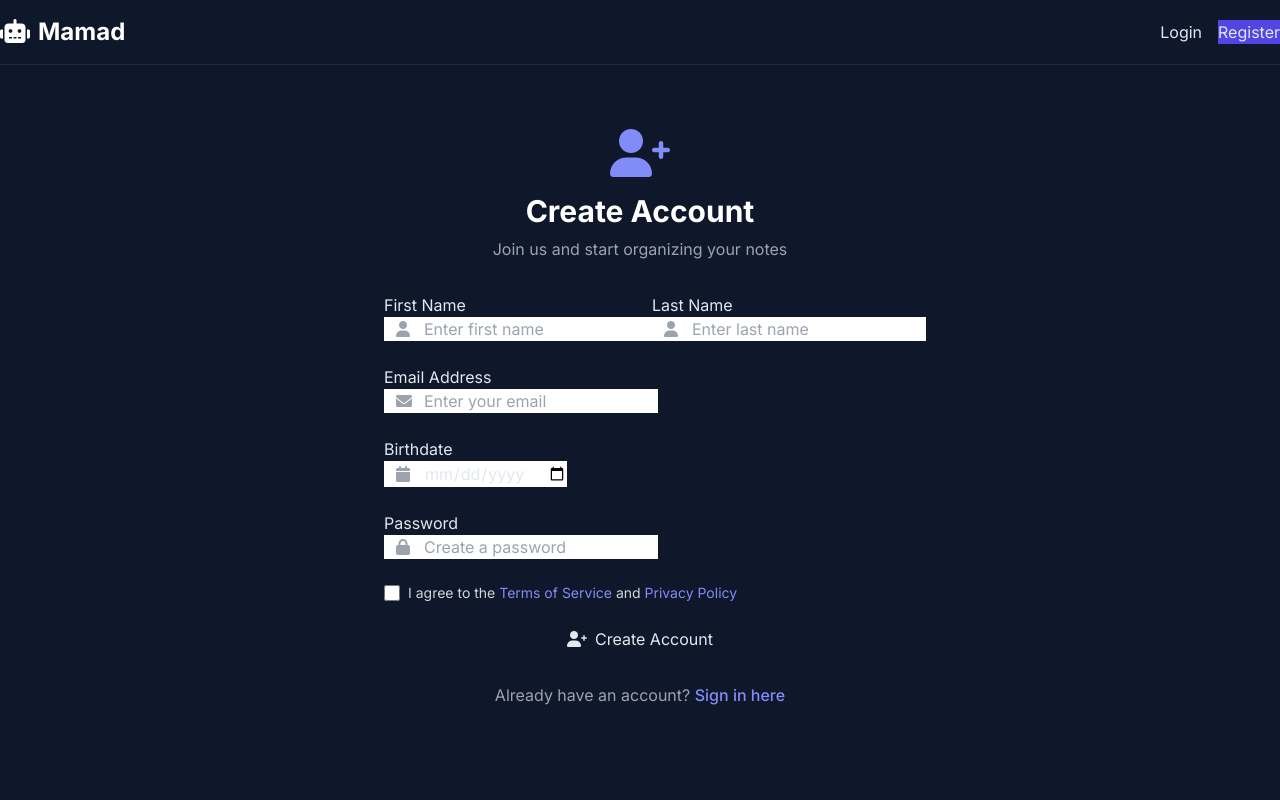
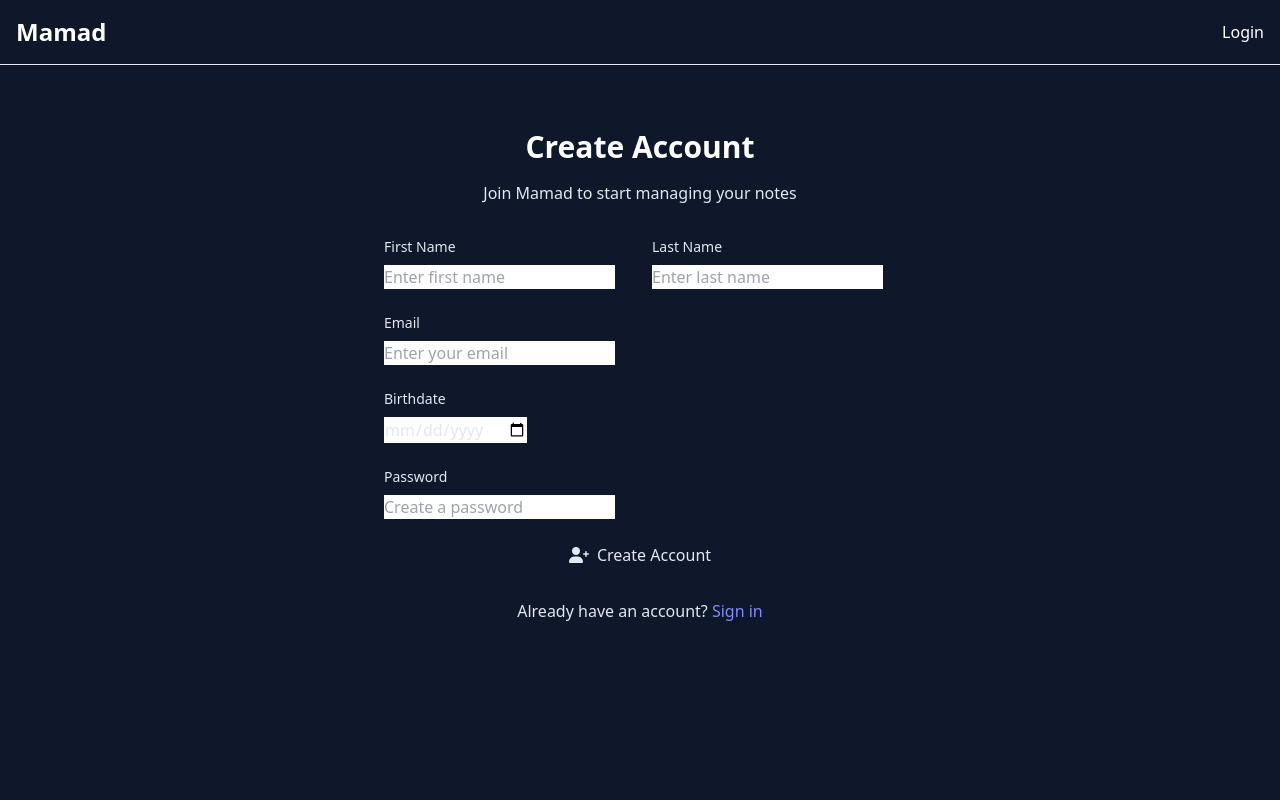
Before and after one commit to AlisaLC/personal-assistant, a FastAPI app: page /register in a window 1280 px wide. Run offline with FastAPI, Linux system fonts and the light colour scheme; parts of the project's set-up code (start-up, migrations or seed data) failed here and were passed over.

Commit message:
ui redesign

```diff
--- a/templates/base.html
+++ b/templates/base.html
@@ -6,75 +6,57 @@
     <title>{% block title %}Mamad{% endblock %}</title>
     <link href="https://cdn.jsdelivr.net/npm/tailwindcss@2.2.19/dist/tailwind.min.css" rel="stylesheet">
     <link href="https://cdnjs.cloudflare.com/ajax/libs/font-awesome/6.0.0/css/all.min.css" rel="stylesheet">
-    <link href="https://fonts.googleapis.com/css2?family=Inter:wght@400;500;600;700&display=swap" rel="stylesheet">
     <style>
         body {
             background-color: #0f172a;
             color: #e2e8f0;
-            font-family: 'Inter', sans-serif;
         }
         .nav-link {
             @apply px-4 py-2 rounded-lg text-sm font-medium transition-all duration-200;
         }
         .nav-link:hover {
-            @apply bg-indigo-600 text-white transform scale-105;
+            @apply bg-indigo-600 text-white;
         }
         .card {
-            @apply bg-gray-800/50 backdrop-blur-sm rounded-xl shadow-2xl border border-gray-700/50 overflow-hidden;
+            @apply bg-slate-800 rounded-xl shadow-2xl overflow-hidden border border-slate-700;
         }
         .card-body {
             @apply p-8;
         }
         .btn-primary {
-            @apply bg-indigo-600 text-white px-6 py-3 rounded-lg font-medium hover:bg-indigo-700
-                   transition-all duration-200 transform hover:scale-[1.02] focus:outline-none
-                   focus:ring-2 focus:ring-indigo-500 focus:ring-offset-2 focus:ring-offset-gray-800;
+            @apply bg-indigo-600 text-white px-6 py-3 rounded-lg hover:bg-indigo-700 transition-all duration-200 font-medium;
         }
         .btn-secondary {
-            @apply bg-gray-700 text-white px-6 py-3 rounded-lg font-medium hover:bg-gray-600
-                   transition-all duration-200 transform hover:scale-[1.02] focus:outline-none
-                   focus:ring-2 focus:ring-gray-500 focus:ring-offset-2 focus:ring-offset-gray-800;
+            @apply bg-slate-700 text-white px-6 py-3 rounded-lg hover:bg-slate-600 transition-all duration-200 font-medium;
         }
         .input-field {
-            @apply bg-gray-700/50 border border-gray-600 text-gray-100 rounded-lg px-4 py-3
-                   focus:ring-2 focus:ring-indigo-500 focus:border-transparent transition-all
-                   duration-200 w-full;
+            @apply bg-slate-700 border-slate-600 text-slate-100 rounded-lg px-4 py-3 w-full focus:ring-2 focus:ring-indigo-500 focus:border-transparent transition-all duration-200;
         }
         .modal {
-            @apply fixed inset-0 bg-black/70 backdrop-blur-sm flex items-center justify-center p-4;
+            @apply fixed inset-0 bg-black bg-opacity-50 flex items-center justify-center p-4;
         }
         .modal-content {
-            @apply bg-gray-800/90 backdrop-blur-sm rounded-xl shadow-2xl max-w-md w-full p-8
-                   border border-gray-700/50;
-        }
-        .form-label {
-            @apply block text-sm font-medium mb-2 text-gray-300;
-        }
-        .container {
-            @apply max-w-7xl mx-auto px-4 sm:px-6 lg:px-8;
+            @apply bg-slate-800 rounded-xl shadow-2xl max-w-md w-full p-8 border border-slate-700;
         }
     </style>
 </head>
 <body class="min-h-screen">
-    <nav class="bg-gray-900/80 backdrop-blur-sm border-b border-gray-800 sticky top-0 z-50">
-        <div class="container">
+    <nav class="bg-slate-900 border-b border-slate-800">
+        <div class="max-w-7xl mx-auto px-4">
             <div class="flex justify-between h-16">
                 <div class="flex items-center">
-                    <a href="/" class="text-2xl font-bold text-white hover:text-indigo-400 transition-colors duration-200">
-                        <i class="fas fa-robot mr-2"></i>Mamad
-                    </a>
+                    <a href="/" class="text-2xl font-bold text-white hover:text-indigo-400 transition-colors duration-200">Mamad</a>
                 </div>
-                <div class="flex items-center space-x-4">
+                <div class="flex items-center">
                     {% block nav_items %}
-                    <a href="/login" class="nav-link">Login</a>
-                    <a href="/register" class="nav-link bg-indigo-600 hover:bg-indigo-700">Register</a>
+                    <a href="/login" class="nav-link text-white hover:bg-indigo-600">Login</a>
                     {% endblock %}
                 </div>
             </div>
         </div>
     </nav>
 
-    <main class="container py-8">
+    <main class="max-w-7xl mx-auto px-4 py-8">
         {% block content %}{% endblock %}
     </main>
 
--- a/templates/register.html
+++ b/templates/register.html
@@ -1,69 +1,44 @@
 {% extends "base.html" %}
 
-{% block title %}Register - Notes App{% endblock %}
+{% block title %}Register - Mamad{% endblock %}
 
 {% block content %}
-<div class="flex justify-center items-center py-8">
+<div class="flex justify-center items-center min-h-[80vh] py-8">
     <div class="w-full max-w-lg">
         <div class="card">
             <div class="card-body">
-                <div class="text-center mb-8">
-                    <i class="fas fa-user-plus text-5xl text-indigo-400 mb-4"></i>
-                    <h2 class="text-3xl font-bold text-white">Create Account</h2>
-                    <p class="text-gray-400 mt-2">Join us and start organizing your notes</p>
-                </div>
+                <h2 class="text-3xl font-bold text-center mb-4 text-white">Create Account</h2>
+                <p class="text-center text-slate-400 mb-8">Join Mamad to start managing your notes</p>
                 <form id="registerForm" class="space-y-6">
                     <div class="grid grid-cols-1 md:grid-cols-2 gap-6">
                         <div>
-                            <label for="firstName" class="form-label">First Name</label>
-                            <div class="relative">
-                                <i class="fas fa-user absolute left-3 top-1/2 transform -translate-y-1/2 text-gray-400"></i>
-                                <input type="text" id="firstName" required class="input-field pl-10" placeholder="Enter first name">
-                            </div>
+                            <label for="firstName" class="block text-sm font-medium text-slate-300 mb-2">First Name</label>
+                            <input type="text" id="firstName" required class="input-field" placeholder="Enter first name">
                         </div>
                         <div>
-                            <label for="lastName" class="form-label">Last Name</label>
-                            <div class="relative">
-                                <i class="fas fa-user absolute left-3 top-1/2 transform -translate-y-1/2 text-gray-400"></i>
-                                <input type="text" id="lastName" required class="input-field pl-10" placeholder="Enter last name">
-                            </div>
+                            <label for="lastName" class="block text-sm font-medium text-slate-300 mb-2">Last Name</label>
+                            <input type="text" id="lastName" required class="input-field" placeholder="Enter last name">
                         </div>
                     </div>
                     <div>
-                        <label for="email" class="form-label">Email Address</label>
-                        <div class="relative">
-                            <i class="fas fa-envelope absolute left-3 top-1/2 transform -translate-y-1/2 text-gray-400"></i>
-                            <input type="email" id="email" required class="input-field pl-10" placeholder="Enter your email">
-                        </div>
+                        <label for="email" class="block text-sm font-medium text-slate-300 mb-2">Email</label>
+                        <input type="email" id="email" required class="input-field" placeholder="Enter your email">
                     </div>
                     <div>
-                        <label for="birthdate" class="form-label">Birthdate</label>
-                        <div class="relative">
-                            <i class="fas fa-calendar absolute left-3 top-1/2 transform -translate-y-1/2 text-gray-400"></i>
-                            <input type="date" id="birthdate" class="input-field pl-10">
-                        </div>
+                        <label for="birthdate" class="block text-sm font-medium text-slate-300 mb-2">Birthdate</label>
+                        <input type="date" id="birthdate" class="input-field">
                     </div>
                     <div>
-                        <label for="password" class="form-label">Password</label>
-                        <div class="relative">
-                            <i class="fas fa-lock absolute left-3 top-1/2 transform -translate-y-1/2 text-gray-400"></i>
-                            <input type="password" id="password" required class="input-field pl-10" placeholder="Create a password">
-                        </div>
+                        <label for="password" class="block text-sm font-medium text-slate-300 mb-2">Password</label>
+                        <input type="password" id="password" required class="input-field" placeholder="Create a password">
                     </div>
-                    <div class="flex items-center">
-                        <input type="checkbox" id="terms" required class="h-4 w-4 text-indigo-600 focus:ring-indigo-500 border-gray-600 rounded">
-                        <label for="terms" class="ml-2 block text-sm text-gray-300">
-                            I agree to the <a href="#" class="text-indigo-400 hover:text-indigo-300">Terms of Service</a> and
-                            <a href="#" class="text-indigo-400 hover:text-indigo-300">Privacy Policy</a>
-                        </label>
-                    </div>
-                    <button type="submit" class="btn-primary w-full flex items-center justify-center">
-                        <i class="fas fa-user-plus mr-2"></i> Create Account
+                    <button type="submit" class="btn-primary w-full mt-8">
+                        <i class="fas fa-user-plus mr-2"></i>Create Account
                     </button>
                 </form>
                 <div class="mt-8 text-center">
-                    <p class="text-gray-400">Already have an account?
-                        <a href="/login" class="text-indigo-400 hover:text-indigo-300 font-medium">Sign in here</a>
+                    <p class="text-slate-400">Already have an account?
+                        <a href="/login" class="text-indigo-400 hover:text-indigo-300 font-medium">Sign in</a>
                     </p>
                 </div>
             </div>
@@ -75,15 +50,8 @@
 {% block scripts %}
 <script>
 document.addEventListener('DOMContentLoaded', function() {
-    const form = document.getElementById('registerForm');
-    const submitButton = form.querySelector('button[type="submit"]');
-
-    form.addEventListener('submit', async function(e) {
+    document.getElementById('registerForm').addEventListener('submit', async function(e) {
         e.preventDefault();
-
-        // Disable button and show loading state
-        submitButton.disabled = true;
-        submitButton.innerHTML = '<i class="fas fa-spinner fa-spin mr-2"></i> Creating Account...';
 
         const userData = {
             email: document.getElementById('email').value,
@@ -108,16 +76,10 @@ document.addEventListener('DOMContentLoaded', function() {
             } else {
                 const error = await response.json();
                 alert(error.detail || 'Registration failed. Please try again.');
-                // Reset button state
-                submitButton.disabled = false;
-                submitButton.innerHTML = '<i class="fas fa-user-plus mr-2"></i> Create Account';
             }
         } catch (error) {
             console.error('Error:', error);
             alert('Registration failed. Please try again.');
-            // Reset button state
-            submitButton.disabled = false;
-            submitButton.innerHTML = '<i class="fas fa-user-plus mr-2"></i> Create Account';
         }
     });
 });
```
Also changed, not shown: templates/index.html (+16 -16 lines), templates/login.html (+14 -43 lines).
